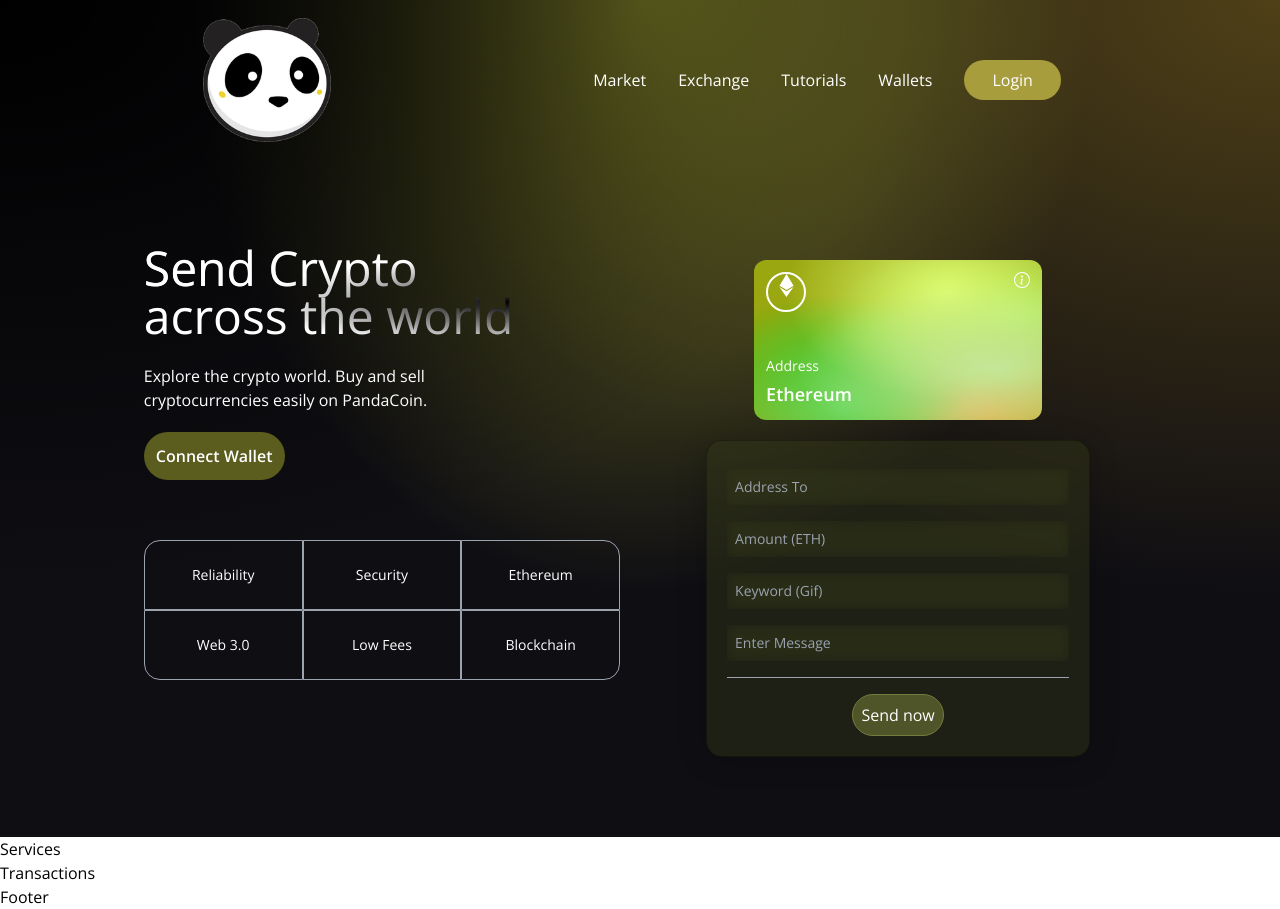
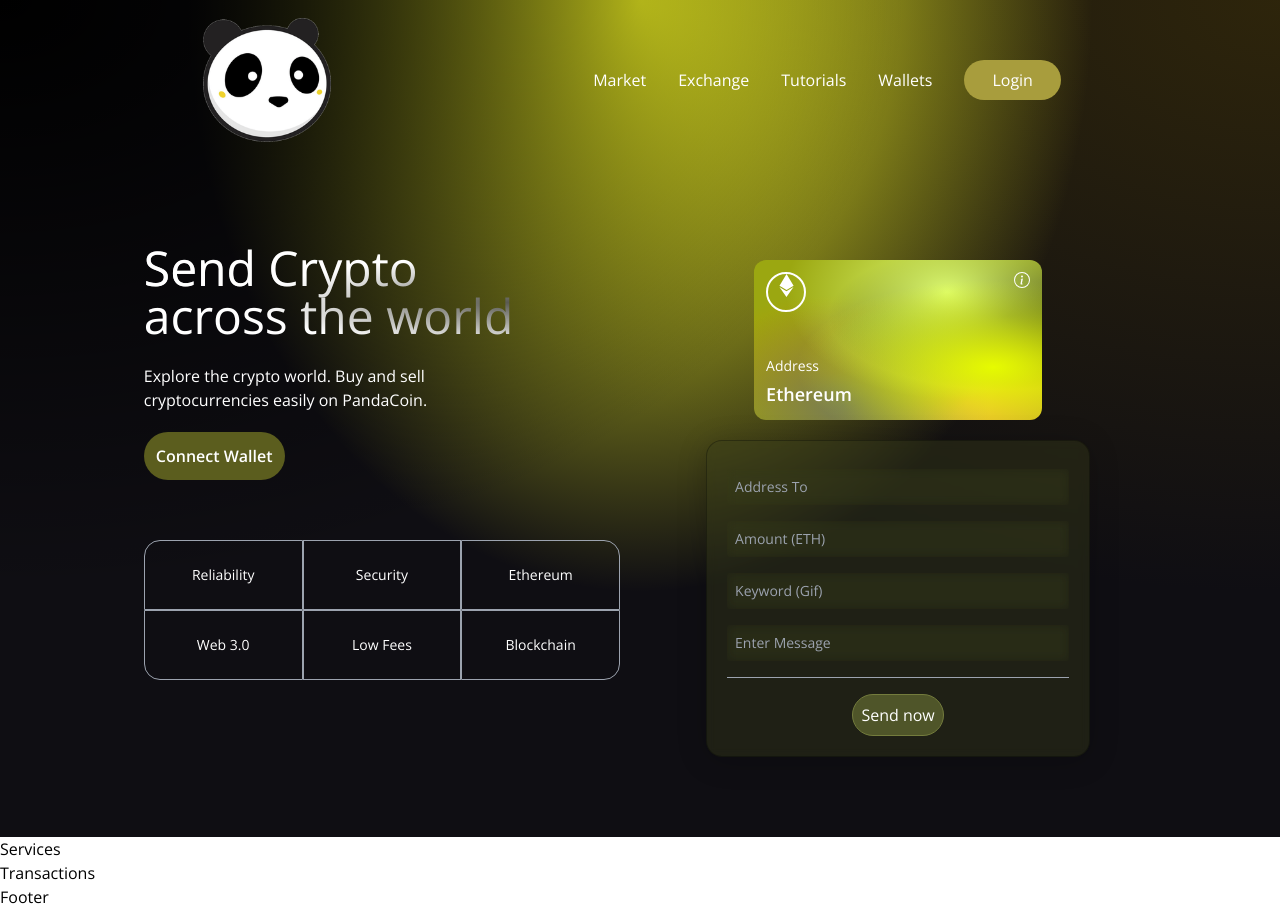
Before and after one commit to mounishvatti/pandacoinweb3, a React (Vite) app in the folder client/: page / in a window 1280 px wide. Built offline with nearby package versions, Linux system fonts and the light colour scheme.

Commit message:
updated UI

```diff
--- a/client/src/index.css
+++ b/client/src/index.css
@@ -17,8 +17,8 @@ body {
   background-color:#0f0e13;
   background-image:
     radial-gradient(at 0% 0%, rgb(0, 0, 0) 0, transparent 50%),
-    radial-gradient(at 50% 0%, rgb(115, 116, 36) 0, transparent 50%),
-    radial-gradient(at 100% 0%, rgba(104, 84, 24, 0.713) 0, transparent 50%);
+    radial-gradient(at 50% 0%, rgb(251, 254, 36) 0, transparent 50%),
+    radial-gradient(at 100% 0%, rgba(58, 46, 8, 0.713) 0, transparent 50%);
 }
 
 .gradient-bg-services {
@@ -63,18 +63,18 @@ body {
 .eth-card {
   background-color:#9ba711;
   background-image:
-    radial-gradient(at 83% 67%, rgb(195, 231, 152) 0, transparent 58%),
+    radial-gradient(at 83% 67%, rgb(230, 251, 0) 0, transparent 58%),
     radial-gradient(at 67% 20%, rgb(221, 251, 112) 0, transparent 59%),
-    radial-gradient(at 88% 35%, rgb(163, 238, 93) 0, transparent 50%),
-    radial-gradient(at 31% 91%, rgb(107, 216, 95) 0, transparent 52%),
-    radial-gradient(at 27% 71%, rgb(55, 183, 0) 0, transparent 49%),
+    radial-gradient(at 88% 35%, rgb(0, 0, 0) 0, transparent 50%),
+    radial-gradient(at 31% 91%, rgb(119, 124, 84) 0, transparent 52%),
+    radial-gradient(at 27% 71%, rgb(183, 150, 0) 0, transparent 49%),
     radial-gradient(at 74% 89%, hsla(30,98%,65%,1) 0, transparent 51%),
     radial-gradient(at 53% 75%, rgb(97, 250, 135) 0, transparent 45%);
 }
 
 .text-gradient {
   background-color: #fff;
-  background-image: radial-gradient(at 4% 36%, hsla(0,0%,100%,1) 0, transparent 53%), radial-gradient(at 100% 60%, rgb(0, 0, 0) 0, transparent 50%);
+  background-image: radial-gradient(at 4% 36%, hsla(0,0%,100%,1) 0, transparent 53%), radial-gradient(at 100% 60%, rgb(88, 88, 79) 0, transparent 50%);
   background-clip: text;
   -webkit-background-clip: text;
   -webkit-text-fill-color: transparent;
```
